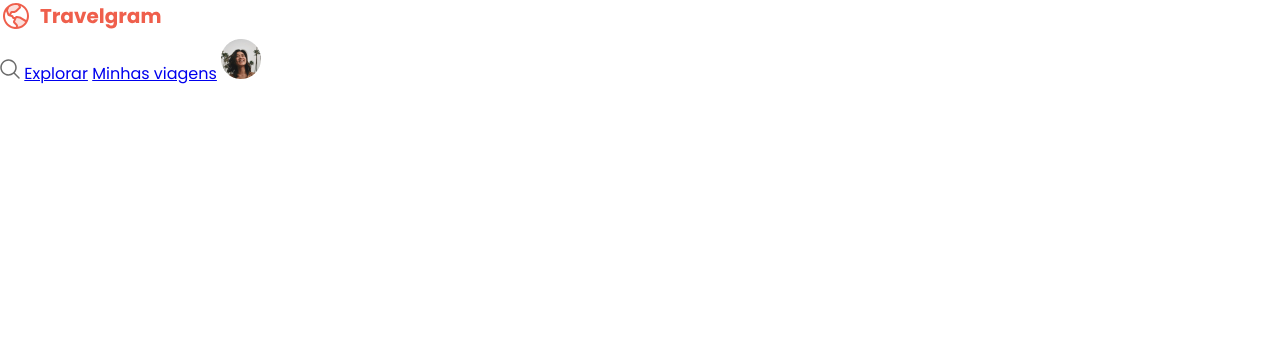
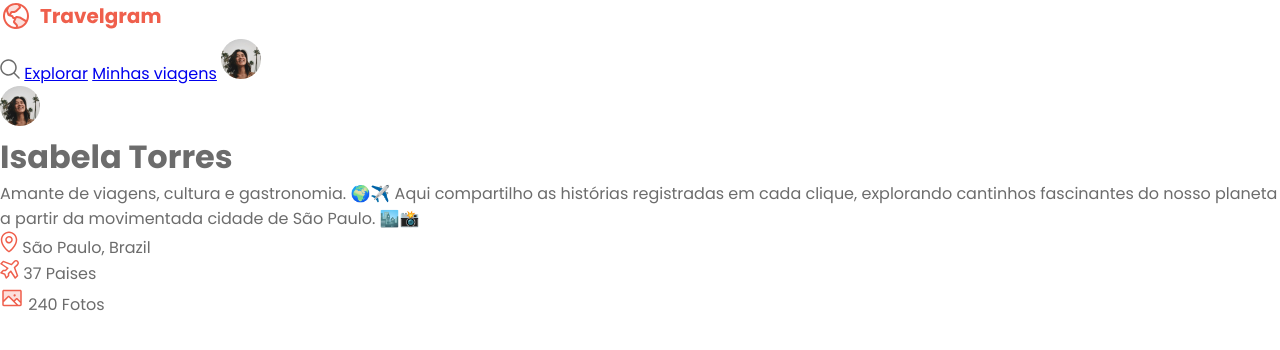
Before and after one commit to Schaimann/Projeto-travelgram, a plain HTML site: page index.html in a window 1280 px wide. Drawn offline with Linux system fonts and the light colour scheme.

Commit message:
Adcionando variaveis de fontes e cores

```diff
--- a/index.html
+++ b/index.html
@@ -25,6 +25,32 @@
                 <img src="img/Profile pic.png" alt="Imagem de Perfeil">
             </nav>
         </nav>
+        <div id="profile">
+            <div id="main">
+                <img src="img/Profile pic.png" alt="">
+                <div id="text-profile">
+                    <h1>Isabela Torres</h1>
+                    <p>Amante de viagens, cultura e gastronomia. 🌍✈️
+                        Aqui compartilho as histórias registradas em cada clique, explorando cantinhos fascinantes do
+                        nosso planeta a partir da movimentada cidade de São Paulo. 🏙️📸</p>
+                </div>
+                <ul id="info">
+                    <li>
+                        <img src="img/local.svg" alt="#">
+                        <span>São Paulo, Brazil</span>
+                    </li>
+                    <li>
+                        <img src="img/fly.svg" alt="#">
+                        <span>37 Paises</span>
+                    </li>
+                    <li>
+                        <img src="img/Image.svg" alt="#">
+                        <span>240 Fotos</span>
+                    </li>
+                </ul>
+            </div>
+
+        </div>
     </div>
 </body>
 
--- a/styles/global.css
+++ b/styles/global.css
@@ -1,15 +1,32 @@
-*{
+* {
     font-family: "Poppins", sans-serif;
     margin: 0;
     padding: 0;
     box-sizing: border-box;
+}
+
+:root {
     --brand-color: #EF5F4C;
-    --bg-color: color: #FFFFFF;
-    --syrface-color: #F5F5F5;
+    --background-color: ;
+    --surface-color: #F5F5F5;
     --skeleton-color: #D9D9D9;
-    --shape-transparency: #ffffff8a;
+    --shape-transparency: #ffffff91;
     --text-color-primary: #313131;
     --text-color-secondary: #6c6c6c;
+
+    --font-family: "Poppins", sans-serif;
+    --text-large: bold 32px/125% var(var(--font-family));
+
+    --text: 16px/150% var(var(--font-family)) --text-medium: 14px/175% var(var(--font-family));
+
+    --text-small: 12px/175% var(var(--font-family); )
 }
 
+body {
+    color: var(--text-color-secondary);
+    background-color: var(--background-color);
+
+}
+
+
 /*Cores projeto*/
```
